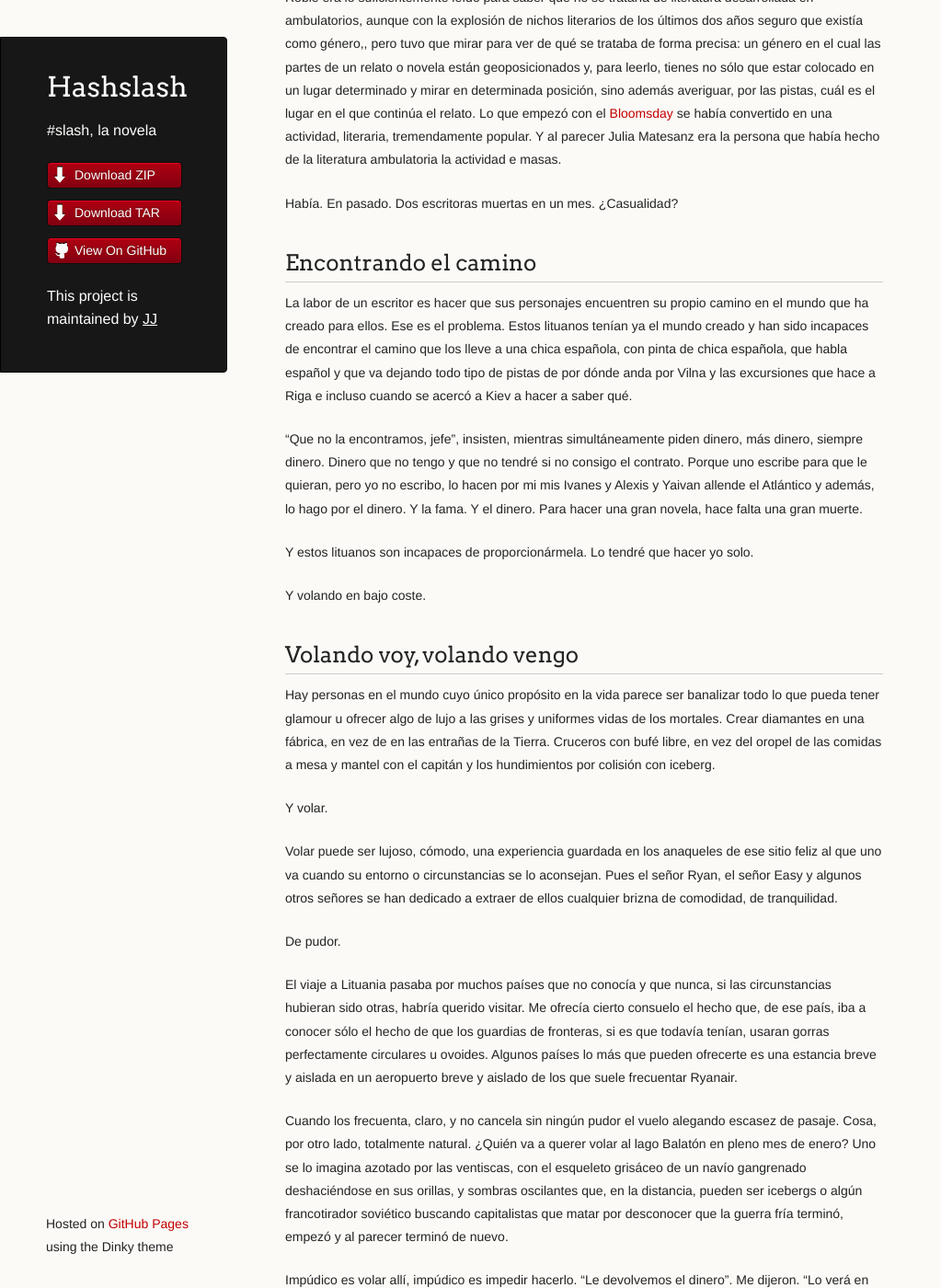
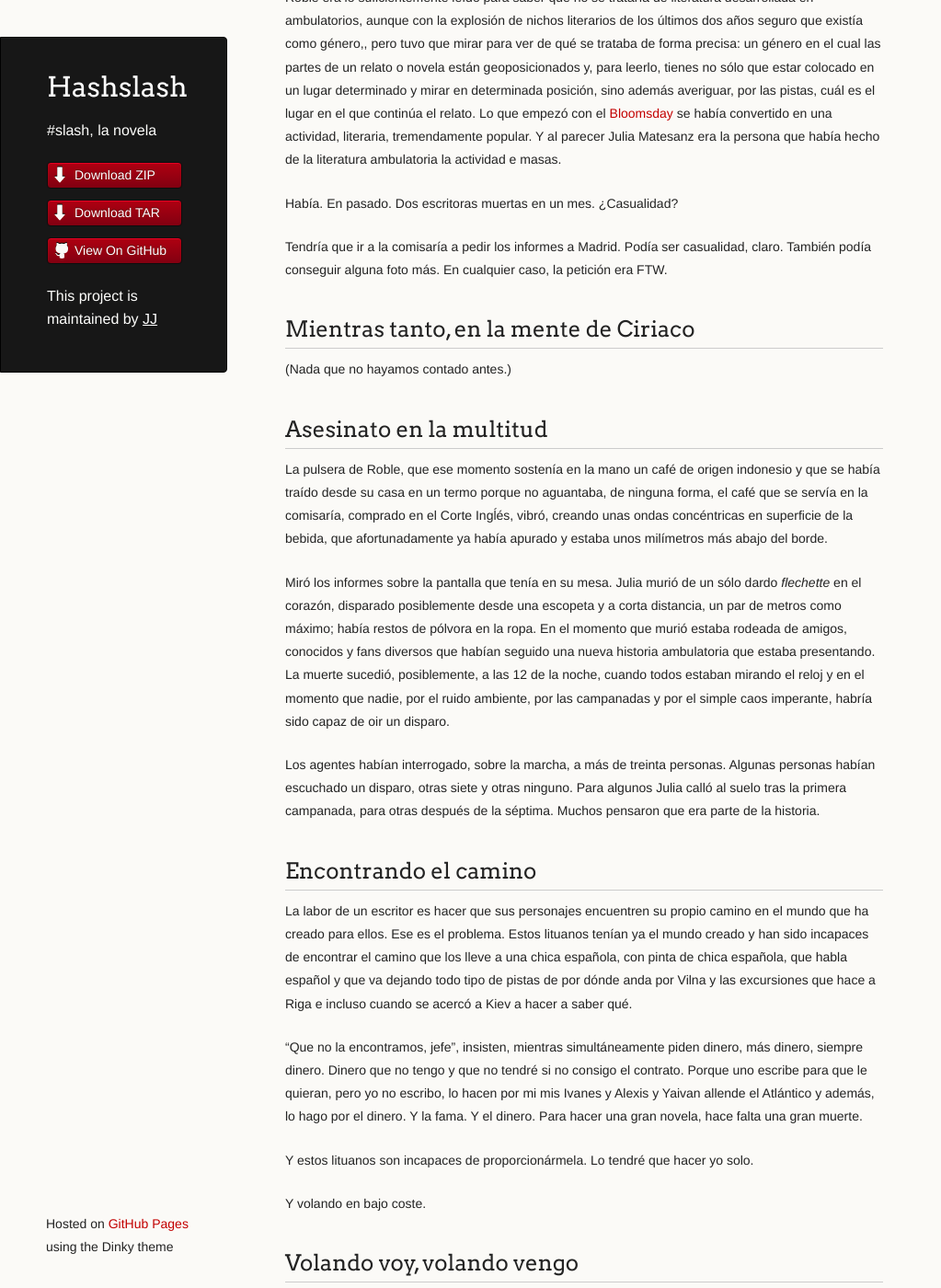
Before and after one commit to JJ/HashSlash, a Jekyll site: the page built from texto/HashSlash.md, in a window 1280 px wide and 1400 px high, scrolled down 52495 px. Shown: the whole window at 92% size, without its empty margins (0-1023 px from the left). Built offline with Jekyll 4.4.1, drawn with Linux system fonts in a browser that asks for light colours; some of the changed text lies outside the part shown.

Commit message:
Sync texto/HashSlash.md from master to gh-pages

```diff
--- a/texto/HashSlash.md
+++ b/texto/HashSlash.md
@@ -2631,6 +2631,40 @@ parecer Julia Matesanz era la persona que había hecho de la literatura
 ambulatoria la actividad e masas.
 
 Había. En pasado. Dos escritoras muertas en un mes. ¿Casualidad?
+
+Tendría que ir a la comisaría a pedir los informes a Madrid. Podía ser
+casualidad, claro. También podía conseguir alguna foto más. En
+cualquier caso, la petición era FTW.
+
+## Mientras tanto, en la mente de Ciriaco
+
+(Nada que no hayamos contado antes.)
+
+## Asesinato en la multitud
+
+La pulsera de Roble, que ese momento sostenía en la mano un café de
+origen indonesio y que se había traído desde su casa en un termo
+porque no aguantaba, de ninguna forma, el café que se servía en la
+comisaría, comprado en el Corte Ingĺés, vibró, creando unas ondas
+concéntricas en superficie de la bebida, que afortunadamente ya había
+apurado y estaba unos milímetros más abajo del borde.
+
+Miró los informes sobre la pantalla que tenía en su mesa. Julia murió
+de un sólo dardo *flechette* en el corazón, disparado posiblemente
+desde una escopeta y a corta distancia, un par de metros como máximo;
+había restos de pólvora en la ropa. En el momento que murió estaba
+rodeada de amigos, conocidos y fans diversos que habían seguido una
+nueva historia ambulatoria que estaba presentando. La muerte sucedió,
+posiblemente, a las 12 de la noche, cuando todos estaban mirando el
+reloj y en el momento que nadie, por el ruido ambiente, por las
+campanadas y por el simple caos imperante, habría sido capaz de oir un
+disparo.
+
+Los agentes habían interrogado, sobre la marcha, a más de treinta
+personas. Algunas personas habían escuchado un disparo, otras siete y
+otras ninguno. Para algunos Julia calló al suelo tras la primera
+campanada, para otras después de la séptima. Muchos pensaron que era
+parte de la historia.
 
 ## Encontrando el camino
 
```
Also changed, not shown: other parts of texto/HashSlash.md (+1 -1 lines).
